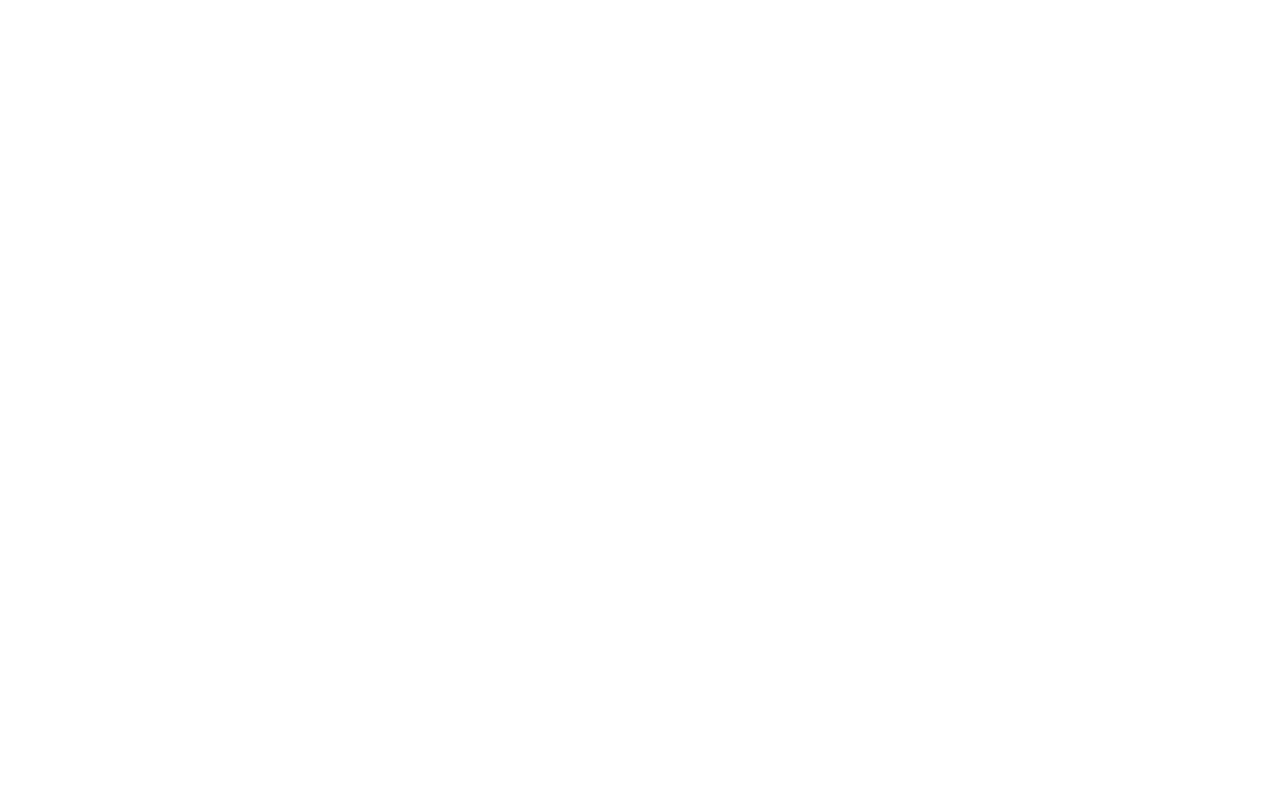
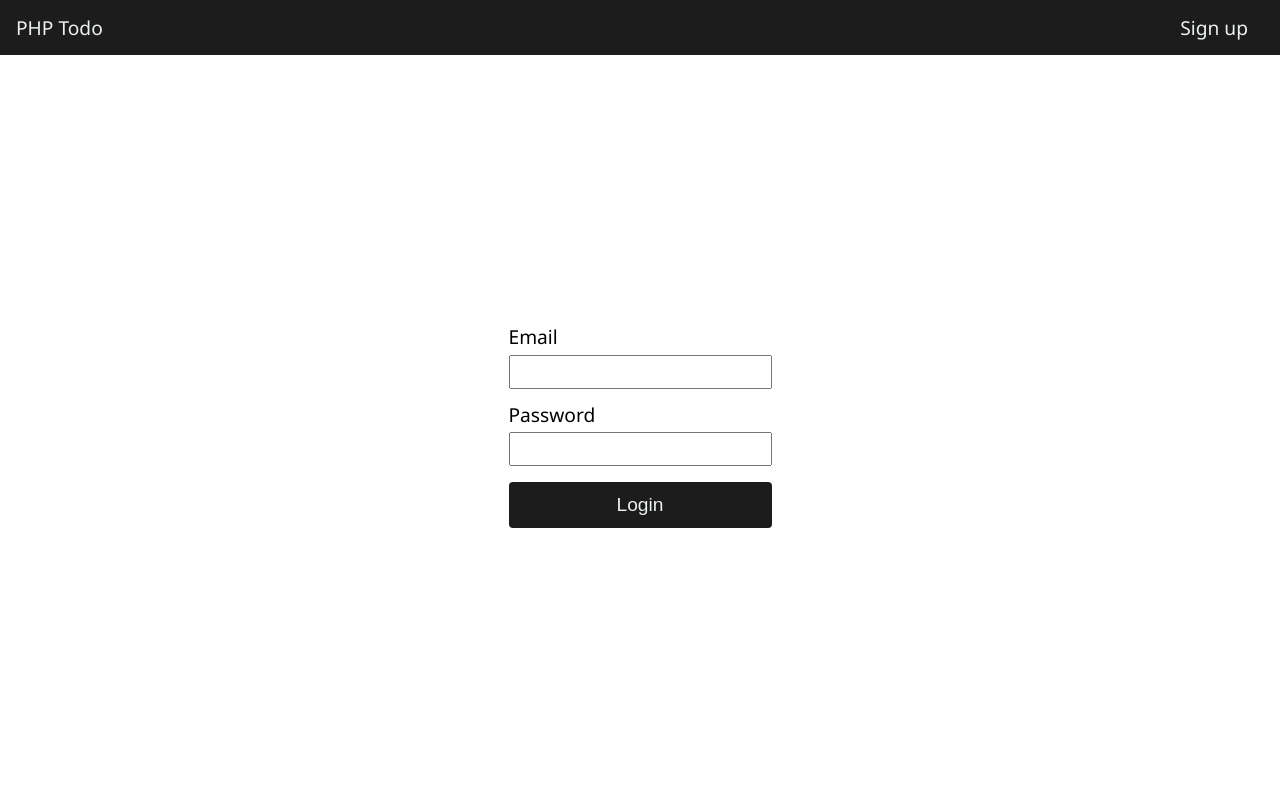
Before and after one commit to Zekumoru/php-todo, a PHP site: page / in a window 1280 px wide. Before the commit the page is empty. Run offline with PHP 8.4, Linux system fonts and the light colour scheme.

Commit message:
feat: Create basic login form and navbar

```diff
--- /dev/null
+++ b/components/nav.php
@@ -0,0 +1,41 @@
+<style>
+  .main-nav {
+    background-color: var(--color-nav);
+    color: var(--color-nav-text);
+  }
+
+  .main-nav .wrapper {
+    display: flex;
+    align-items: center;
+    max-width: var(--screen-lg);
+    margin-inline: auto;
+  }
+
+  .main-nav .title {
+    padding-inline: 16px;
+  }
+
+  .main-nav .nav-links {
+    margin-left: auto;
+  }
+
+  .main-nav .nav-links-item {
+    transition: background-color 0.3s;
+    padding: 18px 32px;
+    cursor: pointer;
+  }
+
+  .main-nav .nav-links-item:hover {
+    background-color: var(--color-nav-hover);
+  }
+</style>
+
+<nav class="main-nav">
+  <div class="wrapper">
+    <div class="title">PHP Todo</div>
+
+    <ul class="nav-links">
+      <li class="nav-links-item">Sign up</li>
+    </ul>
+  </div>
+</nav>
--- a/index.php
+++ b/index.php
@@ -4,10 +4,54 @@
 <head>
   <meta charset="UTF-8">
   <meta name="viewport" content="width=device-width, initial-scale=1.0">
+  <link rel="stylesheet" href="styles/reset.css">
+  <link rel="stylesheet" href="styles/main.css">
+  <link rel="stylesheet" href="styles/components.css">
   <title>PHP Todo</title>
+  <style>
+    #app {
+      display: flex;
+      flex-direction: column;
+      min-height: 100vh;
+    }
+
+    main {
+      display: grid;
+      place-content: center;
+      flex-grow: 1;
+      max-width: var(--screen-lg);
+      margin-inline: auto;
+      padding: 16px;
+    }
+
+    .login-form {
+      display: flex;
+      flex-direction: column;
+      gap: 16px;
+    }
+  </style>
 </head>
 
 <body>
+  <div id="app">
+    <?php include "components/nav.php"; ?>
+
+    <main>
+      <form class="login-form" method="post" action="">
+        <div class="form-control">
+          <label for="email">Email</label>
+          <input class="input" type="email" name="email" id="email" />
+        </div>
+
+        <div class="form-control">
+          <label for="password">Password</label>
+          <input class="input" type="password" name="password" id="password">
+        </div>
+
+        <button class="btn btn-primary">Login</button>
+      </form>
+    </main>
+  </div>
 </body>
 
 </html>
--- /dev/null
+++ b/styles/components.css
@@ -0,0 +1,28 @@
+.form-control {
+  display: flex;
+  flex-direction: column;
+  gap: 8px;
+}
+
+.input {
+  padding: 4px 6px;
+  font-size: 1rem;
+}
+
+.btn {
+  border: none;
+  padding: 12px 16px;
+  cursor: pointer;
+  border-radius: 4px;
+  font-size: 1rem;
+  transition: background-color 0.3s;
+}
+
+.btn.btn-primary {
+  background-color: var(--color-primary);
+  color: var(--color-primary-text);
+}
+
+.btn.btn-primary:hover {
+  background-color: var(--color-primary-hover);
+}
--- /dev/null
+++ b/styles/main.css
@@ -0,0 +1,32 @@
+:root {
+  /* Base colors */
+  --color-primary: #1c1c1c;
+  --color-primary-hover: #292929;
+  --color-primary-text: #ecf0f1;
+  --color-accent: #e67e22;
+  --color-danger: #e74c3c;
+  --color-warning: #f1c40f;
+  --color-info: #1abc9c;
+  --color-nav: #1c1c1c;
+  --color-nav-hover: #292929;
+  --color-nav-text: #ecf0f1;
+
+  /* Neutral colors */
+  --color-light: #ecf0f1;
+  --color-dark: #2c3e50;
+  --color-background: #ffffff;
+  --color-text: #000000;
+
+  /* Screens */
+  --screen-lg: 1280px;
+
+  /* Shades */
+  --color-border: #dcdcdc;
+}
+
+html {
+  background-color: var(--color-background);
+  color: var(--color-text);
+  font-size: 1.2rem;
+  font-family: 'Segoe UI', Tahoma, Geneva, Verdana, sans-serif;
+}
--- /dev/null
+++ b/styles/reset.css
@@ -0,0 +1,48 @@
+/* http://meyerweb.com/eric/tools/css/reset/
+   v2.0 | 20110126
+   License: none (public domain)
+*/
+
+html, body, div, span, applet, object, iframe,
+h1, h2, h3, h4, h5, h6, p, blockquote, pre,
+a, abbr, acronym, address, big, cite, code,
+del, dfn, em, img, ins, kbd, q, s, samp,
+small, strike, strong, sub, sup, tt, var,
+b, u, i, center,
+dl, dt, dd, ol, ul, li,
+fieldset, form, label, legend,
+table, caption, tbody, tfoot, thead, tr, th, td,
+article, aside, canvas, details, embed,
+figure, figcaption, footer, header, hgroup,
+menu, nav, output, ruby, section, summary,
+time, mark, audio, video {
+	margin: 0;
+	padding: 0;
+	border: 0;
+	font-size: 100%;
+	font: inherit;
+	vertical-align: baseline;
+}
+/* HTML5 display-role reset for older browsers */
+article, aside, details, figcaption, figure,
+footer, header, hgroup, menu, nav, section {
+	display: block;
+}
+body {
+	line-height: 1;
+}
+ol, ul {
+	list-style: none;
+}
+blockquote, q {
+	quotes: none;
+}
+blockquote:before, blockquote:after,
+q:before, q:after {
+	content: '';
+	content: none;
+}
+table {
+	border-collapse: collapse;
+	border-spacing: 0;
+}
```
Also changed, not shown: models/user.php (added, +15 -0 lines).
